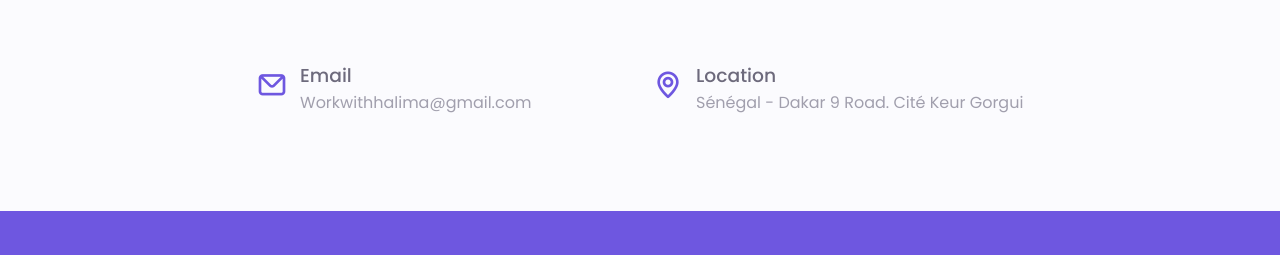
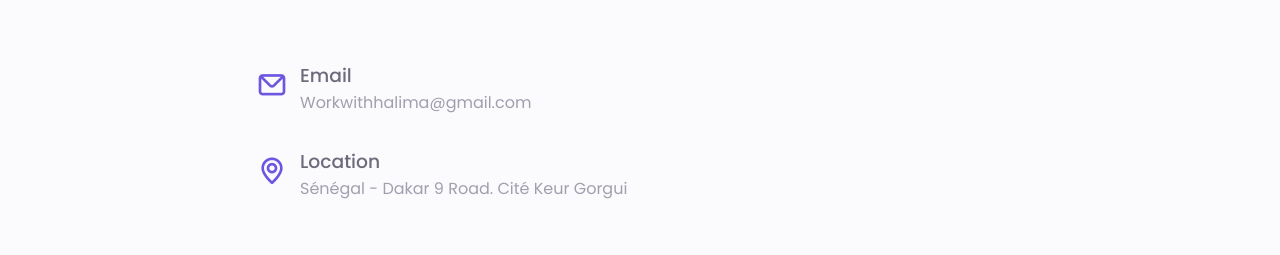
Before and after one commit to HalimaGueye/Portfolio, a plain HTML site: page index.html in a window 1280 px wide. Shown: the part 4964-5219 px from the top of the page. Drawn offline with nearby package versions, Linux system fonts and the light colour scheme; files whose address does not match are found by name.

Commit message:
Add files via upload

```diff
--- a/index.html
+++ b/index.html
@@ -885,6 +885,10 @@
               </div>
             </div>
 
+          </div>
+
+          <div class="contact__container container grid">
+
             <div class="contact__information">
               <i class="uil uil-map-marker contact__icon"></i>
               <div>
@@ -893,6 +897,7 @@
               </div>
             </div>
           </div>
+
 
 
           <!-- <form action="./sendEmail.php" method="post" class="contact__form grid">
```
